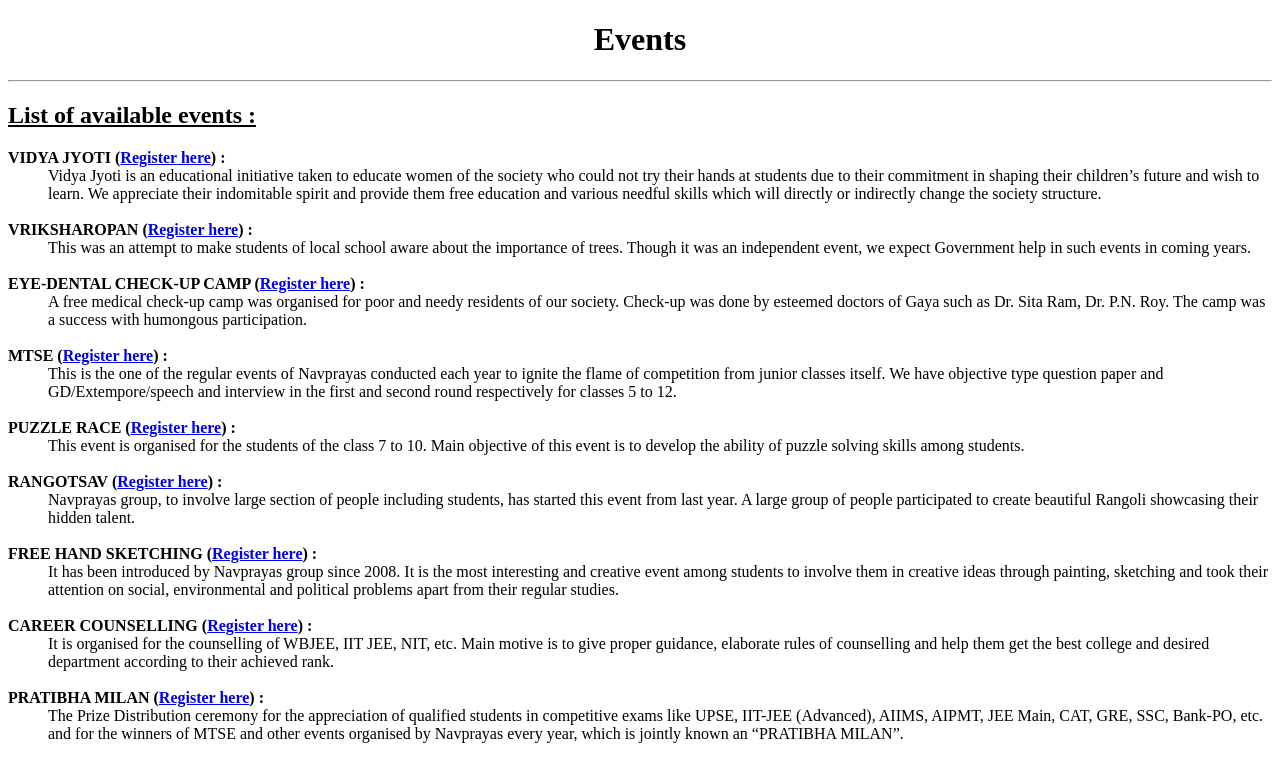
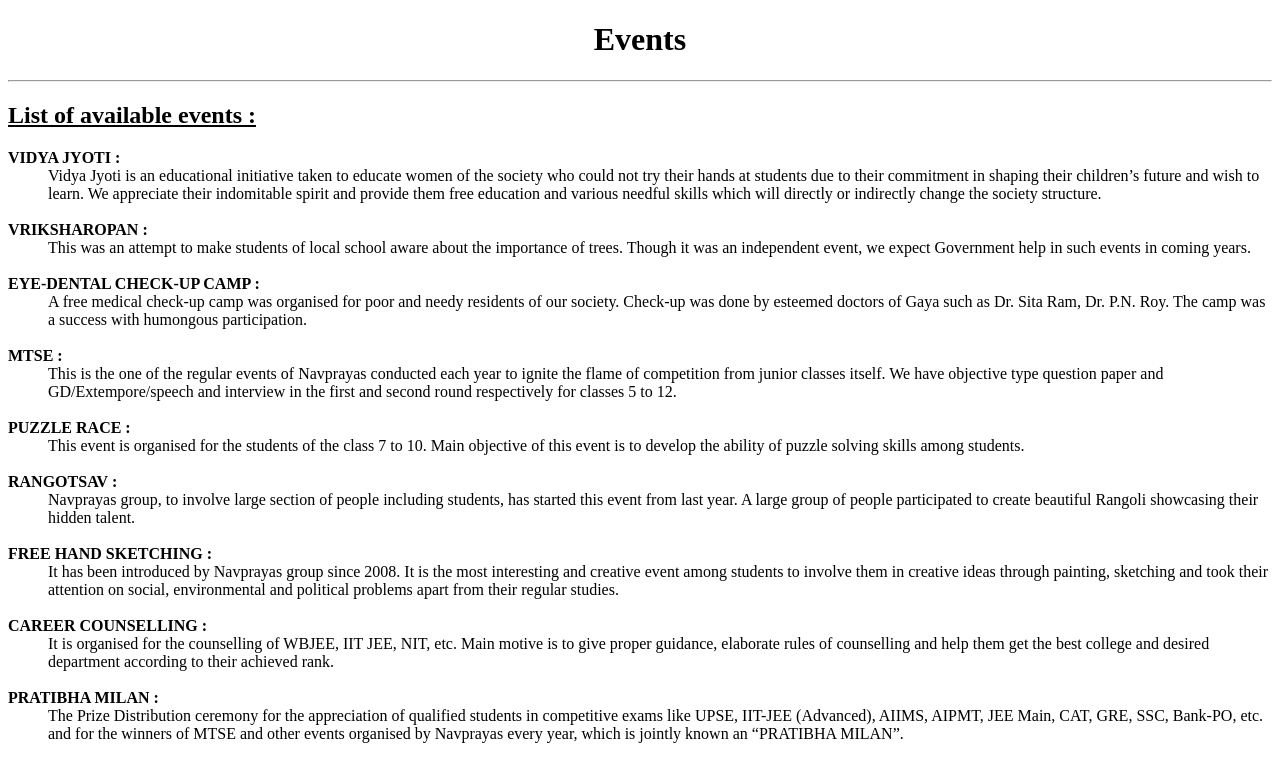
Before and after one commit to AmbujaAK/practice, a Django app: page /Home/event/ in a window 1280 px wide. Shown: the part 42-801 px from the top of the page. Run offline with Django 3.2, Linux system fonts and the light colour scheme.

Commit message:
extra link removed

```diff
--- a/project/navprayas/templates/Home/events.html
+++ b/project/navprayas/templates/Home/events.html
@@ -52,31 +52,31 @@
     <div>
         <h2><u>List of available events :</u></h2>
         <dl>
-            <dt><b>VIDYA JYOTI (<a href="#">Register here</a>) :</b></dt>
+            <dt><b>VIDYA JYOTI :</b></dt>
             <dd>Vidya Jyoti is an educational initiative taken to educate women of the society who could not try their hands at students due to their commitment in shaping their children’s future and wish to learn. We appreciate their indomitable spirit and provide them free education and various needful skills which will directly or indirectly change the society structure.</dd>
             <br>
-            <dt><b>VRIKSHAROPAN (<a href="#">Register here</a>) :</b></dt>
+            <dt><b>VRIKSHAROPAN :</b></dt>
             <dd>This was an attempt to make students of local school aware about the importance of trees. Though it was an independent event, we expect Government help in such events in coming years.</dd>
             <br>
-            <dt><b>EYE-DENTAL CHECK-UP CAMP (<a href="#">Register here</a>) :</b></dt>
+            <dt><b>EYE-DENTAL CHECK-UP CAMP :</b></dt>
             <dd>A free medical check-up camp was organised for poor and needy residents of our society. Check-up was done by esteemed doctors of Gaya such as Dr. Sita Ram, Dr. P.N. Roy. The camp was a success with humongous participation.</dd>
             <br>
-            <dt><b>MTSE (<a href="#">Register here</a>) :</b></dt>
+            <dt><b>MTSE :</b></dt>
             <dd>This is the one of the regular events of Navprayas conducted each year to ignite the flame of competition from junior classes itself. We have objective type question paper and GD/Extempore/speech and interview in the first and second round respectively for classes 5 to 12.</dd>
             <br>
-            <dt><b>PUZZLE RACE (<a href="#">Register here</a>) :</b></dt>
+            <dt><b>PUZZLE RACE :</b></dt>
             <dd>This event is organised for the students of the class 7 to 10. Main objective of this event is to develop the ability of puzzle solving skills among students.</dd>
             <br>
-            <dt><b>RANGOTSAV (<a href="#">Register here</a>) :</b></dt>
+            <dt><b>RANGOTSAV :</b></dt>
             <dd>Navprayas group, to involve large section of people including students, has started this event from last year. A large group of people participated to create beautiful Rangoli showcasing their hidden talent.</dd>
             <br>
-            <dt><b>FREE HAND SKETCHING (<a href="#">Register here</a>) :</b></dt>
+            <dt><b>FREE HAND SKETCHING :</b></dt>
             <dd>It has been introduced by Navprayas group since 2008. It is the most interesting and creative event among students to involve them in creative ideas through painting, sketching and took their attention on social, environmental and political problems apart from their regular studies.</dd>
             <br>
-            <dt><b>CAREER COUNSELLING (<a href="#">Register here</a>) :</b></dt>
+            <dt><b>CAREER COUNSELLING :</b></dt>
             <dd>It is organised for the counselling of WBJEE, IIT JEE, NIT, etc. Main motive is to give proper guidance, elaborate rules of counselling and help them get the best college and desired department according to their achieved rank.</dd>
             <br>
-            <dt><b>PRATIBHA MILAN (<a href="#">Register here</a>) :</b></dt>
+            <dt><b>PRATIBHA MILAN :</b></dt>
             <dd>The Prize Distribution ceremony for the appreciation of qualified students in competitive exams like UPSE, IIT-JEE (Advanced), AIIMS, AIPMT, JEE Main, CAT, GRE, SSC, Bank-PO, etc. and for the winners of MTSE and other events organised by Navprayas every year, which is jointly known an “PRATIBHA MILAN”.</dd>
         </dl>
     </div>
```
